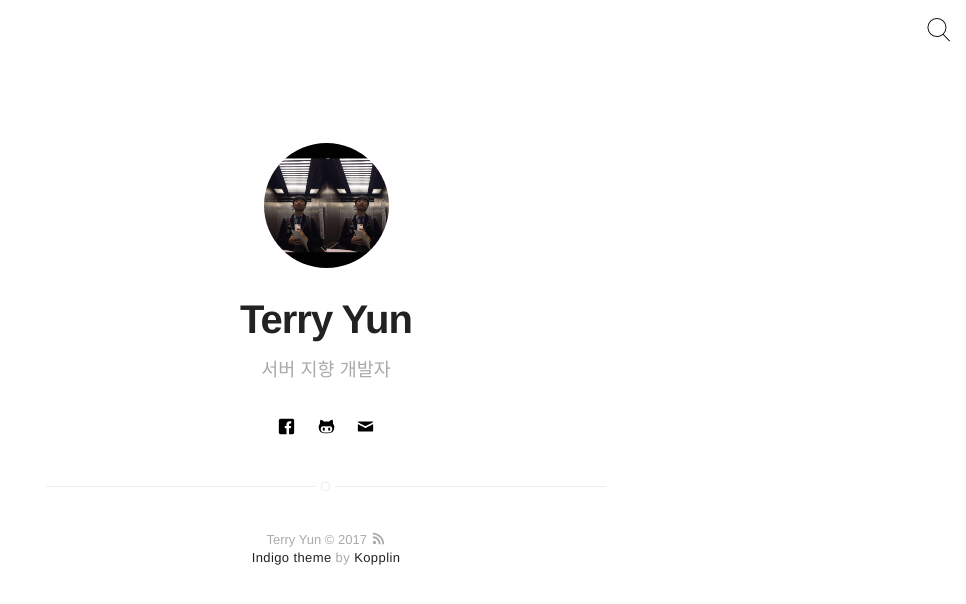
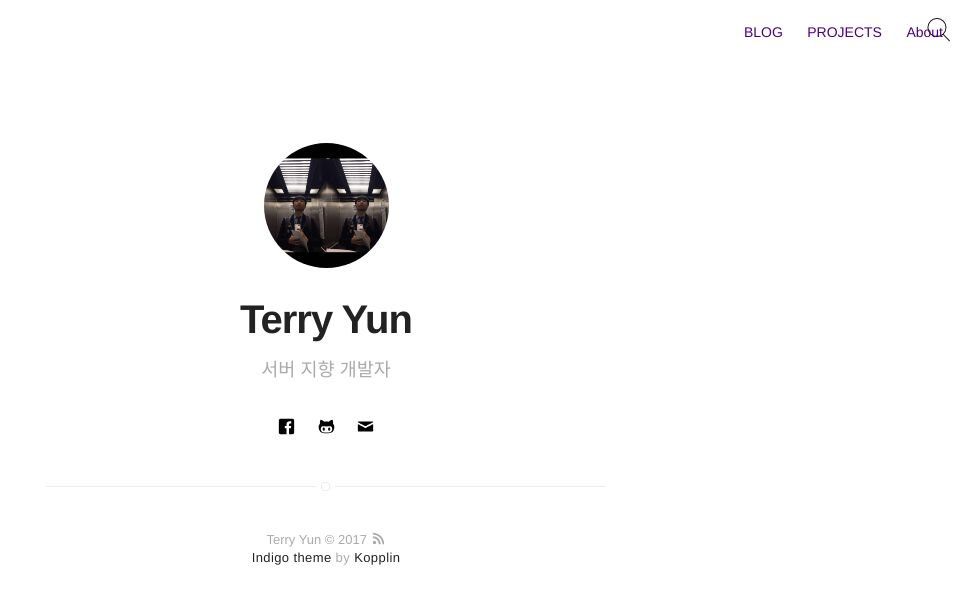
Before and after one commit to CHANMYUNG/nooheat.github.io, a Jekyll site: the page built from index.html, in a window 1280 px wide. Shown: the top 604 px of the page, without its empty margins (314-1280 px from the left). Built offline with Jekyll 4.4.1, drawn with Linux system fonts in a browser that asks for light colours.

Commit message:
profile update

```diff
--- a/_includes/nav.html
+++ b/_includes/nav.html
@@ -9,6 +9,13 @@
         <br>
         <a href="/search/"><img src="/assets/images/icon/search.png" style="float:right;margin-right:15px;width:24px;height:auto" /></a>
         {% endif %} -->
+        {% if page.title == "Home" %}
+            <li class="item">
+                <a class="link" href="{{ site.url }}/blog">BLOG</a>
+                <a class="link" href="{{ site.url }}/projects">PROJECTS</a>
+                <a class="link" href="{{ site.url }}/about">About</a>
+            </li>
+        {% endif %}
 
         {% if page.title != "Home" %}
         <li class="item">
```
